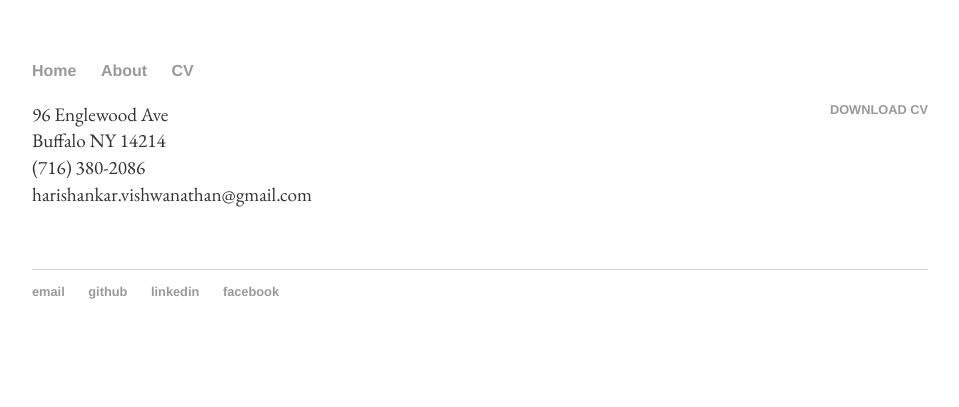
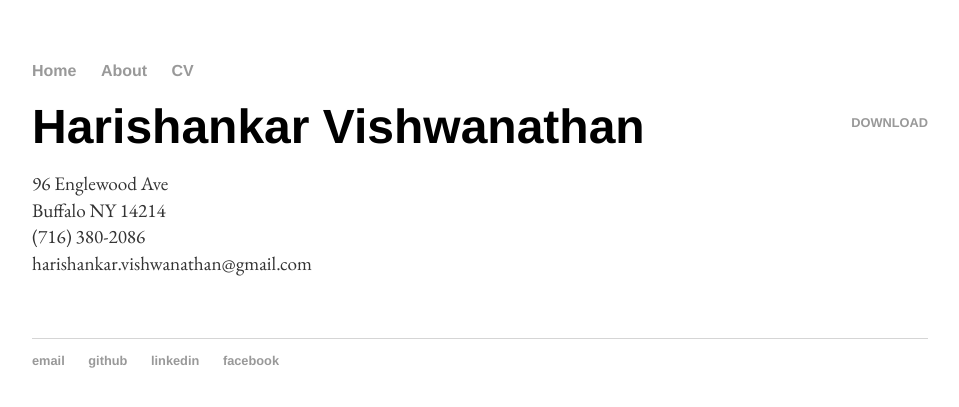
Before and after one commit to harishankarv/harishankarv.github.io, a Jekyll site: the page built from cv/index.html, in a window 1280 px wide. Shown: the top 407 px of the page, without its empty margins (160-1119 px from the left). Built offline with Jekyll 4.4.1, drawn with Linux system fonts in a browser that asks for light colours.

Commit message:
Update index.html

```diff
--- a/cv/index.html
+++ b/cv/index.html
@@ -4,7 +4,8 @@ title: CV of Harishankar Vishwanathan
 ---
 
 	<div class="cv">
-		<a href="/cv/CV_Harishankar_Vishwanthan.pdf" class="download" title="Download CV as PDF">download cv</a>
+		<a href="/cv/CV_Harishankar_Vishwanthan.pdf" class="download" title="Download CV as PDF">download</a>
+					<h1>Harishankar Vishwanathan</h1>
 					<p>
 					96 Englewood Ave<br>
 					Buffalo NY 14214<br>
@@ -12,5 +13,4 @@ title: CV of Harishankar Vishwanathan
 					harishankar.vishwanathan@gmail.com<br>
 					</p>
 
-
 	</div>
```
